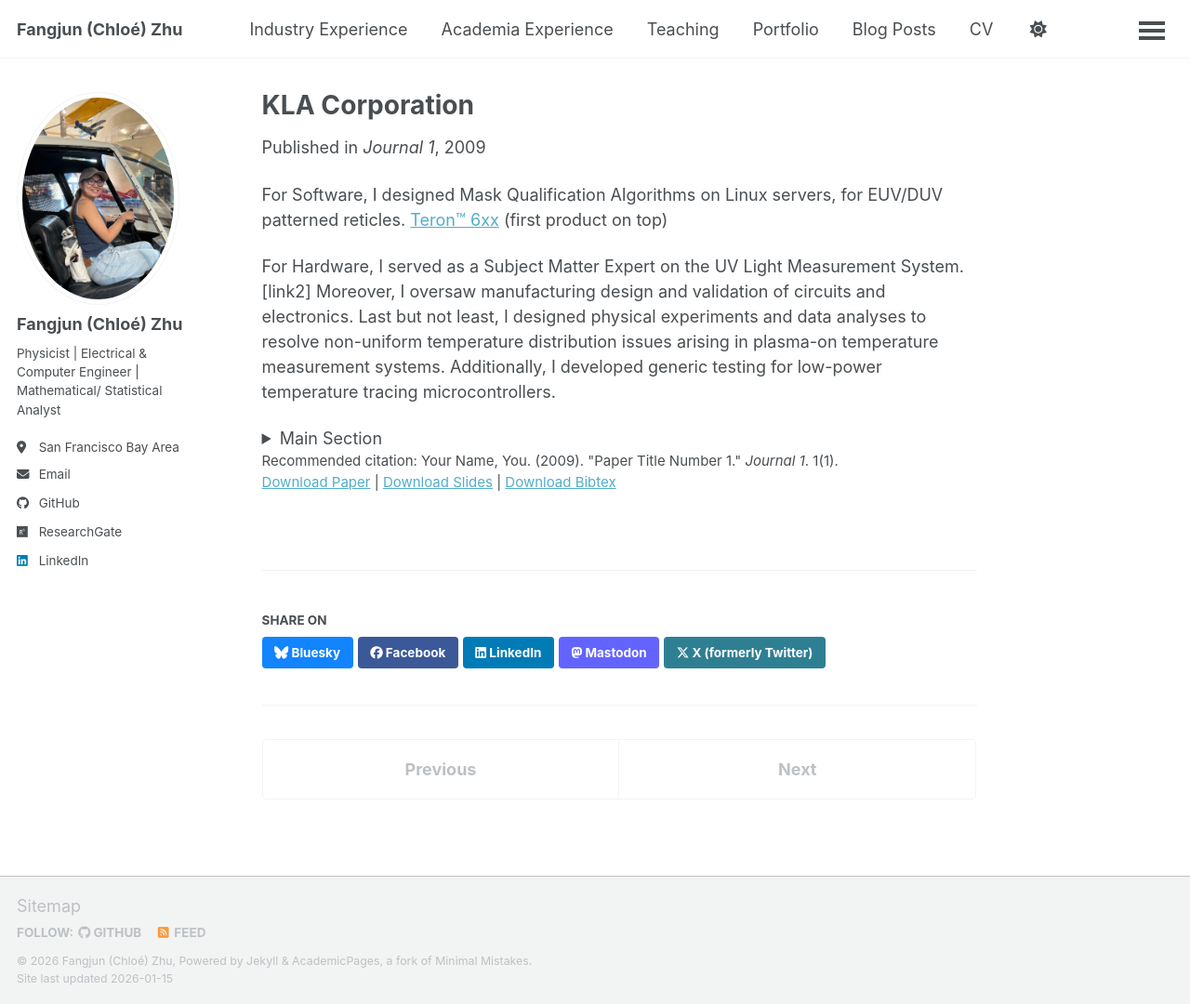
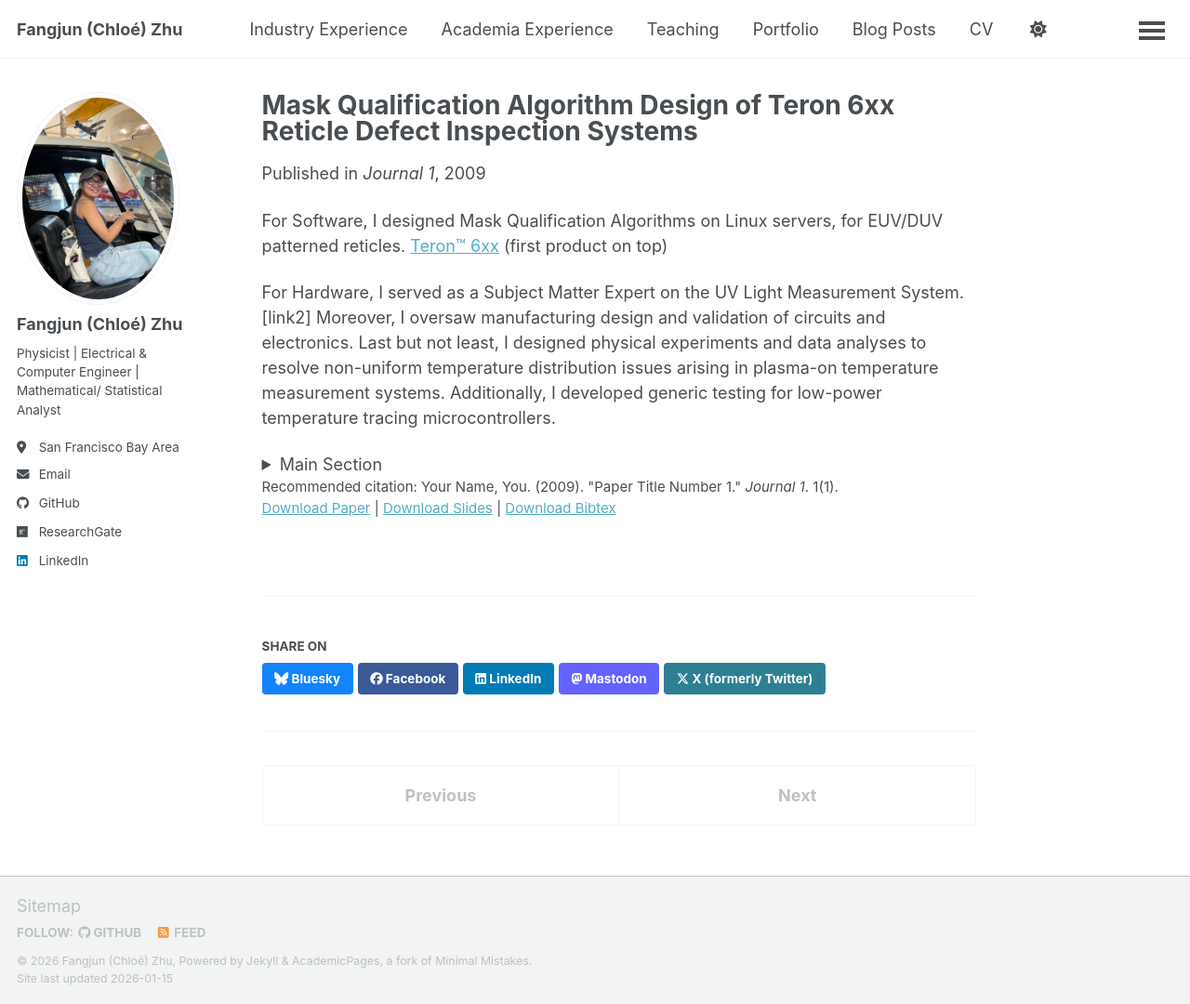
Before and after one commit to ChloeZhu1/ChloeZhu1.github.io, a Jekyll site: the page built from _publications/2009-10-01-paper-title-number-1.md, in a window 1280 px wide and 1080 px high. Shown: the whole window at 93% size. Built offline with Jekyll 4.4.1, drawn with Linux system fonts in a browser that asks for light colours; a script bundle is joined from its source files by our own code; library files that are not in the unit come from our copies.

Commit message:
Update 2009-10-01-paper-title-number-1.md

```diff
--- a/_publications/2009-10-01-paper-title-number-1.md
+++ b/_publications/2009-10-01-paper-title-number-1.md
@@ -1,10 +1,10 @@
 ---
-title: "KLA Corporation"
+title: "Mask Qualification Algorithm Design of Teron 6xx Reticle Defect Inspection Systems"
 collection: publications
 category: manuscripts
 permalink: /publication/2009-10-01-paper-title-number-1
 excerpt: 'This paper is about the number 1. The number 2 is left for future work.'
-date: 2009-10-01
+<!--date: -->
 venue: 'Journal 1'
 slidesurl: 'https://academicpages.github.io/files/slides1.pdf'
 paperurl: 'https://academicpages.github.io/files/paper1.pdf'
```
